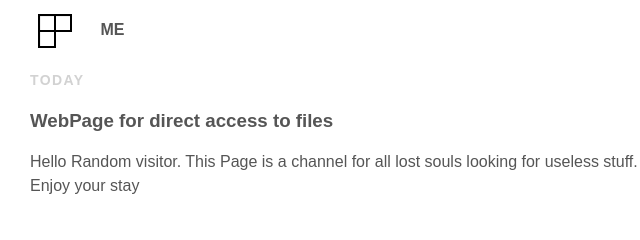
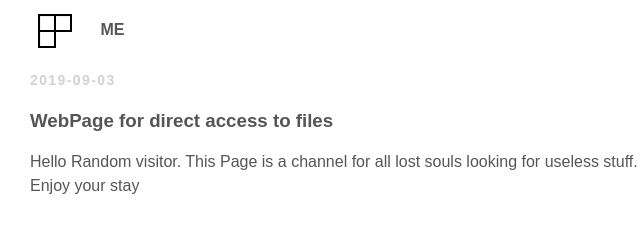
Before and after one commit to ThePiranhaGuy/ThePiranhaGuy.github.io, a plain HTML site: page index.html in a window 1280 px wide. Shown: the part 204-444 px from the top of the page, 210-850 px from the left. Drawn offline with Linux system fonts and the light colour scheme.

Commit message:
Update index.html

```diff
--- a/index.html
+++ b/index.html
@@ -27,7 +27,7 @@
             <img src="me.png" alt="">
             <span>ME</span>
           </div>
-          <p class="post-date">Today</p>
+          <p class="post-date">2019-09-03</p>
           <h3 class="post-title">WebPage for direct access to files</h3>
           <div class="post-content">
             <p>
```
